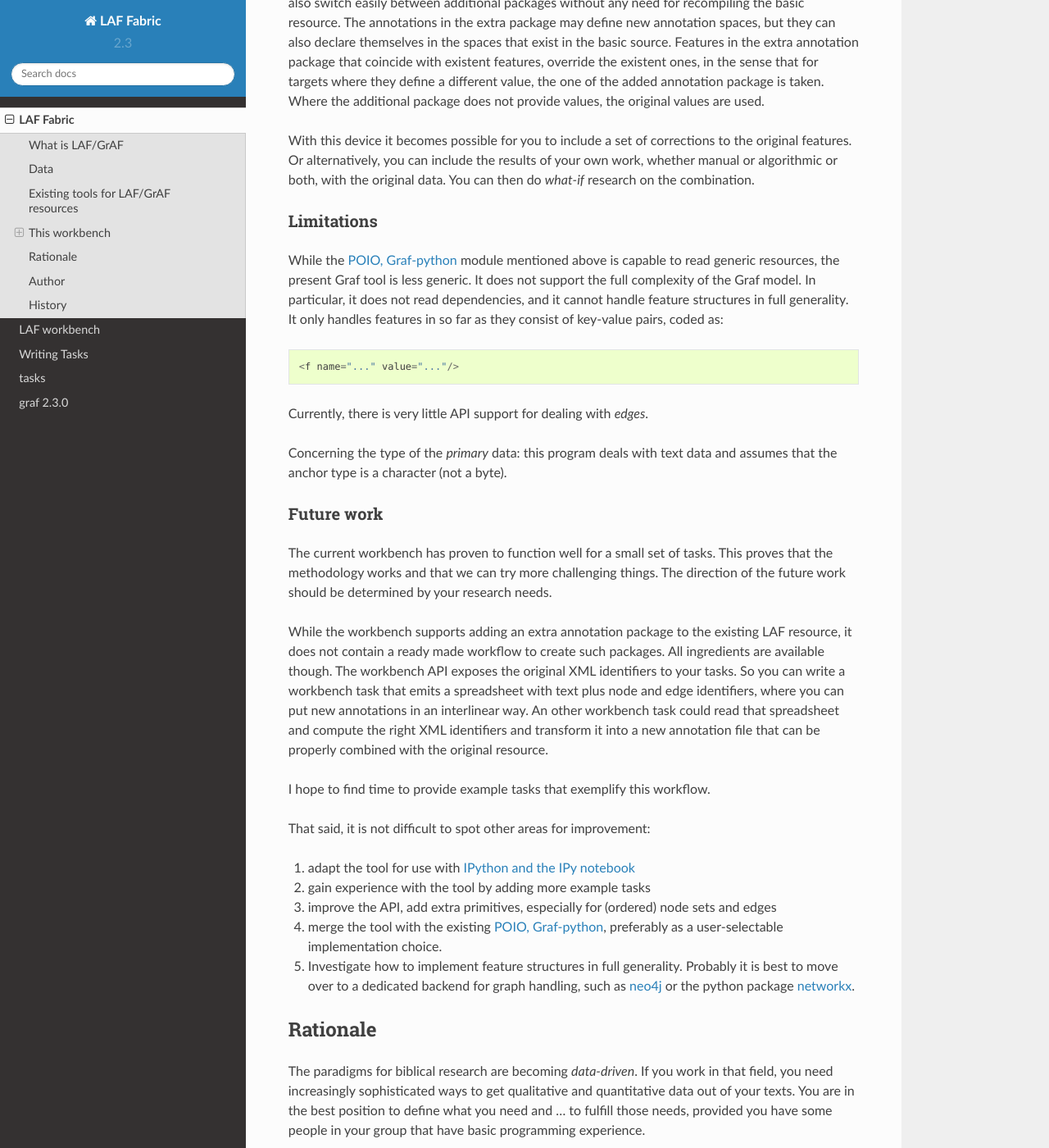
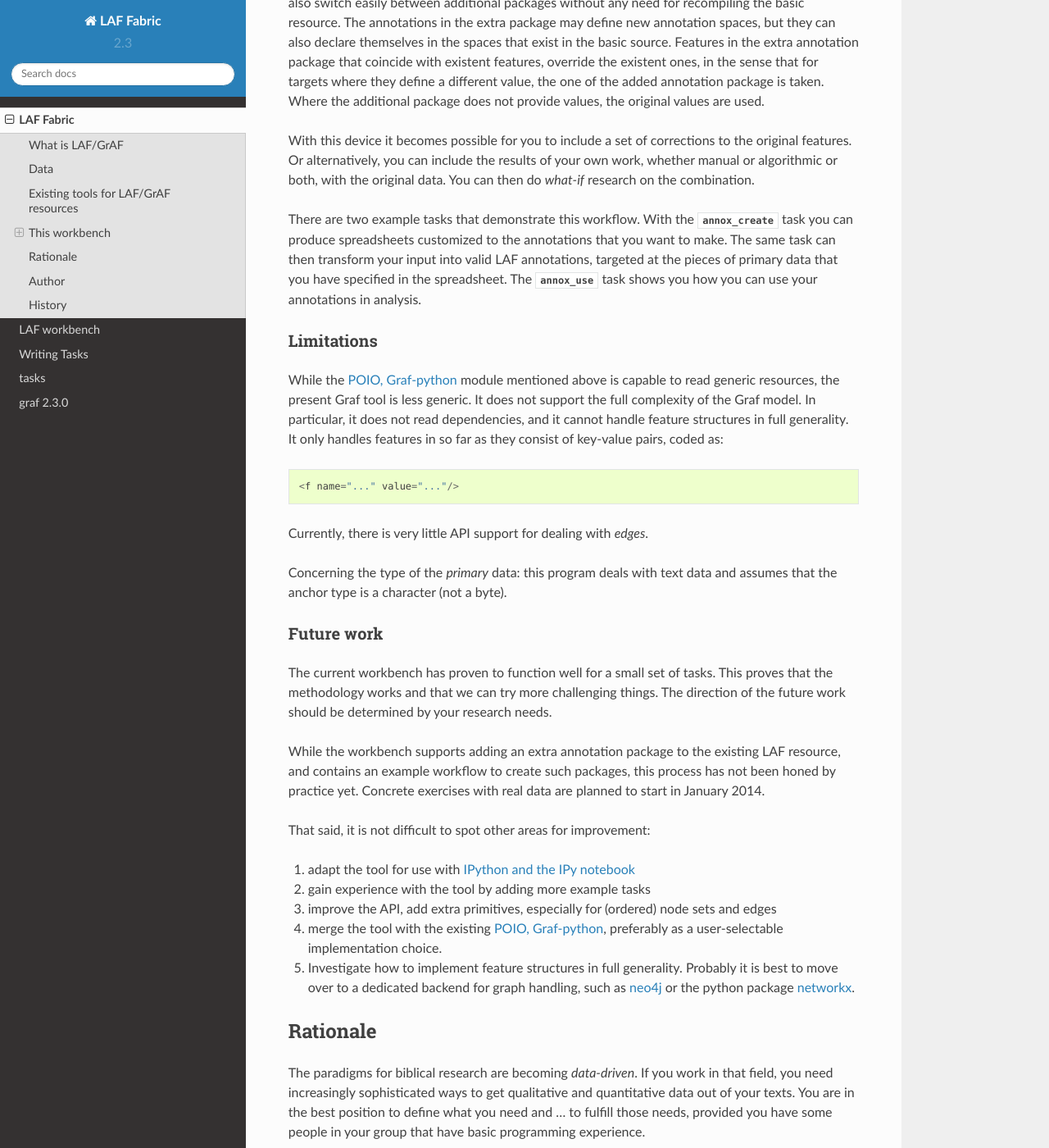
Before and after one commit to dirkroorda/laf-fabric, a Sphinx documentation site: the page built from docs/overview.rst, in a window 1280 px wide and 1400 px high, scrolled down 2122 px. Shown: the whole window at 82% size. Built offline with Sphinx 7.4.7 and the Read the Docs theme 2.0.0, drawn with Linux system fonts in a browser that asks for light colours.

Commit message:
Silent Documentation Update 2.3.0

```diff
--- a/docs/overview.rst
+++ b/docs/overview.rst
@@ -94,6 +94,12 @@ With this device it becomes possible for you to include a set of corrections to
 Or alternatively, you can include the results of your own work, whether manual or algorithmic or both,
 with the original data. You can then do *what-if* research on the combination.
 
+There are two example tasks that demonstrate this workflow.
+With the :mod:`annox_create` task you can produce spreadsheets customized to the annotations that you
+want to make. The same task can then transform your input into valid LAF annotations,
+targeted at the pieces of primary data that you have specified in the spreadsheet.
+The :mod:`annox_use` task shows you how you can use your annotations in analysis.
+
 Limitations
 -----------
 While the `POIO, Graf-python <http://media.cidles.eu/poio/graf-python/>`_ module
@@ -117,14 +123,8 @@ This proves that the methodology works and that we can try more challenging thin
 The direction of the future work should be determined by your research needs.
 
 While the workbench supports adding an extra annotation package to the existing LAF resource,
-it does not contain a ready made workflow to create such packages.
-All ingredients are available though. The workbench API exposes the original XML identifiers to
-your tasks. So you can write a workbench task that emits a spreadsheet with text plus
-node and edge identifiers, where you can put new annotations in an interlinear way.
-An other workbench task could read that spreadsheet and compute the right XML identifiers and transform
-it into a new annotation file that can be properly combined with the original resource.
-
-I hope to find time to provide example tasks that exemplify this workflow.
+and contains an example workflow to create such packages, this process has not been
+honed by practice yet. Concrete exercises with real data are planned to start in January 2014.
 
 That said, it is not difficult to spot other areas for improvement:
 
```
